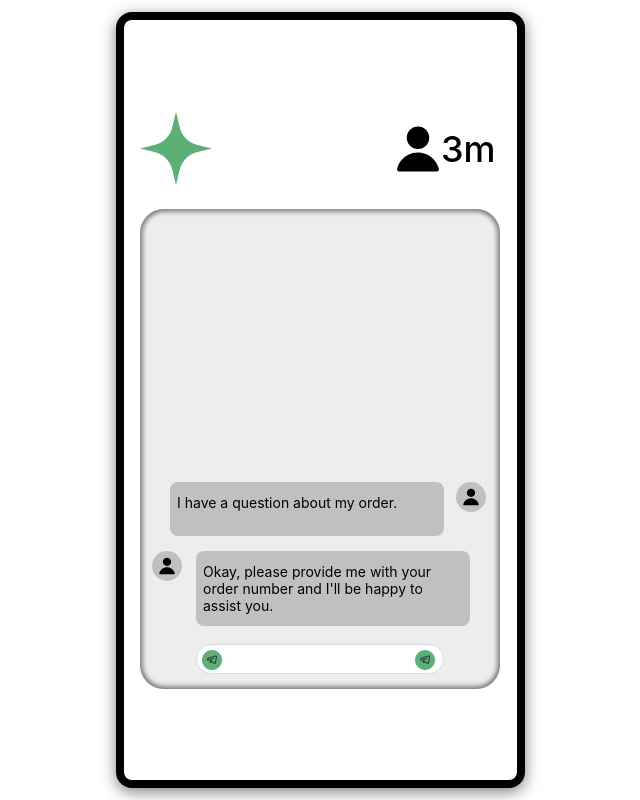
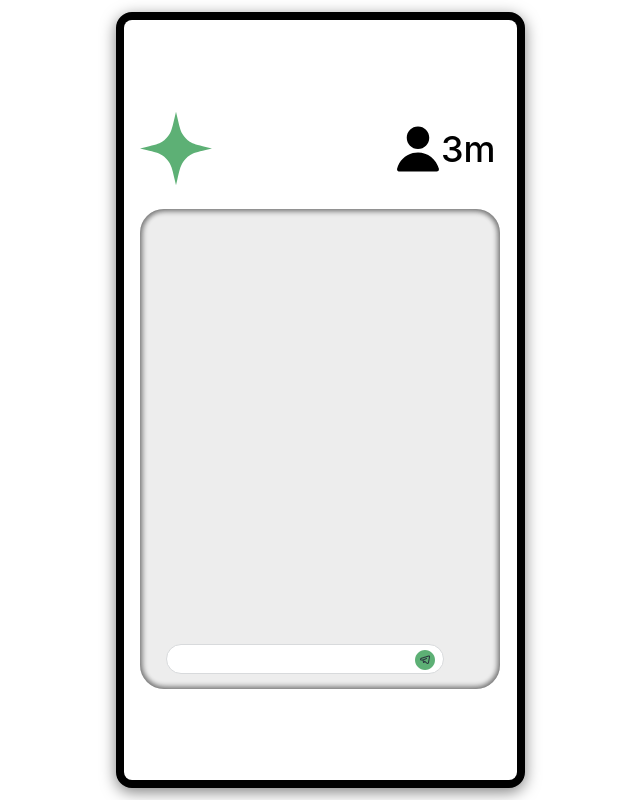
Before and after one commit to sunwoong00/Team6, a React (Create React App) app in the folder FE/: page /LLM in a window 1280 px wide. Shown: the whole page, without its empty margins (320-960 px from the left). Built offline with nearby package versions, Linux system fonts and the light colour scheme.

Commit message:
feat: update chatbox simultaneously

```diff
--- a/FE/src/component/Chatbox.tsx
+++ b/FE/src/component/Chatbox.tsx
@@ -1,7 +1,6 @@
 import React, { useState } from 'react';
 import './Chatbox.css';
 import ICON from '../icon/index';
-import Distance from './Distance';
 
 interface ChatMessageProps {
   message: string;
@@ -25,17 +24,19 @@ const ChatMessage: React.FC<ChatMessageProps> = ({ message, sender, isSender, av
   );
 };
 
-interface ChatBoxProps {
-  messages: ChatMessageProps[];
-}
-
-const ChatBox: React.FC<ChatBoxProps> = ({ messages }) => {
+const ChatBox: React.FC = () => {
   const [inputValue, setInputValue] = useState('');
+  const [messages, setMessages] = useState<ChatMessageProps[]>([]); // State for messages
 
   const handleSendMessage = () => {
     if (inputValue.trim()) {
-      console.log('Sending message:', inputValue);
-
+      const newMessage = {
+        message: inputValue,
+        sender: 'User',
+        isSender: true,
+        avatar: ICON.userProfileIcon,
+      };
+      setMessages([...messages, newMessage]); // Update messages state
       setInputValue(''); // Clear input after sending
     }
   };
@@ -54,13 +55,6 @@ const ChatBox: React.FC<ChatBoxProps> = ({ messages }) => {
           ))}
         </div>
         <div className="input-wrapper">
-                <button
-                    className="record-button"
-                    // onClick={handleVoiceRecord}
-                    aria-label="Send message"
-                >
-                    {ICON.arrowIcon()}
-                </button>
           <input
             type="text"
             value={inputValue}
@@ -78,7 +72,6 @@ const ChatBox: React.FC<ChatBoxProps> = ({ messages }) => {
         </div>
       </div>
     </div>
-
   );
 };
 
@@ -87,20 +80,23 @@ export default ChatBox;
 // import React, { useState } from 'react';
 // import './Chatbox.css';
 // import ICON from '../icon/index';
+// import Distance from './Distance';
 
 // interface ChatMessageProps {
 //   message: string;
 //   sender: string; // Keep this as required
 //   isSender: boolean;
-//   avatar: () => JSX.Element;
+//   avatar: () => JSX.Element; // Avatar is a function returning a JSX element
 // }
 
 // const ChatMessage: React.FC<ChatMessageProps> = ({ message, sender, isSender, avatar }) => {
 //   return (
 //     <div className={`chat-message ${isSender ? 'chat-message--sender' : ''}`}>
-//         <div className="chat-avatar">
-//             {avatar()}
+//       <div className="chat-avatar">
+//         <div className="avatar-background">
+//           {avatar()}
 //         </div>
+//       </div>
 //       <div className="chat-content">
 //         <p className="chat-text">{message}</p>
 //       </div>
@@ -113,32 +109,116 @@ export default ChatBox;
 // }
 
 // const ChatBox: React.FC<ChatBoxProps> = ({ messages }) => {
+//   const [message, setMessage] = useState('');
 //   const [inputValue, setInputValue] = useState('');
 
 //   const handleSendMessage = () => {
 //     if (inputValue.trim()) {
 //       console.log('Sending message:', inputValue);
+//       setMessage(inputValue);
 //       setInputValue(''); // Clear input after sending
 //     }
 //   };
 
 //   return (
-//     <div className="chat-box">
-//       <div className="chat-messages">
-//         {messages.map((message, index) => (
-//           <ChatMessage key={index} {...message} />
-//         ))}
-//       </div>
-//         <input
-//           type="text"
-//           value={inputValue}
-//           onChange={(e) => setInputValue(e.target.value)}
-//           onKeyDown={(e) => e.key === 'Enter' && handleSendMessage()}
-//           className="input-box"
-//         />
-//         <ICON.arrowIcon />
-//       </div>
+//     <div>
+//         <div className="flex">
+//             <ICON.logoIcon usecase='LLM' />
+//             <ICON.userIcon />
+//             <div className='meter'>3m</div>
+//         </div>
+//         <div className="chat-box">
+//             <div className="chat-messages">
+//                 {messages.map((message, index) => (
+//                 <ChatMessage key={index} {...message} />
+//                 ))}
+//             </div>
+//             <div className="input-wrapper">
+//                 <button
+//                     className="record-button"
+//                     // onClick={handleVoiceRecord}
+//                     aria-label="Send message"
+//                 >
+//                     {ICON.arrowIcon()}
+//                 </button>
+//                 <input
+//                     type="text"
+//                     value={inputValue}
+//                     onChange={(e) => setInputValue(e.target.value)}
+//                     onKeyDown={(e) => e.key === 'Enter' && handleSendMessage()}
+//                     className="input-box"
+//                 />
+//                 <button
+//                     className="send-button"
+//                     onClick={handleSendMessage}
+//                     aria-label="Send message"
+//                 >
+//                     {ICON.arrowIcon()}
+//                 </button>
+//             </div>
+//         </div>
+//     </div>
+
 //   );
 // };
 
 // export default ChatBox;
+
+// // import React, { useState } from 'react';
+// // import './Chatbox.css';
+// // import ICON from '../icon/index';
+
+// // interface ChatMessageProps {
+// //   message: string;
+// //   sender: string; // Keep this as required
+// //   isSender: boolean;
+// //   avatar: () => JSX.Element;
+// // }
+
+// // const ChatMessage: React.FC<ChatMessageProps> = ({ message, sender, isSender, avatar }) => {
+// //   return (
+// //     <div className={`chat-message ${isSender ? 'chat-message--sender' : ''}`}>
+// //         <div className="chat-avatar">
+// //             {avatar()}
+// //         </div>
+// //       <div className="chat-content">
+// //         <p className="chat-text">{message}</p>
+// //       </div>
+// //     </div>
+// //   );
+// // };
+
+// // interface ChatBoxProps {
+// //   messages: ChatMessageProps[];
+// // }
+
+// // const ChatBox: React.FC<ChatBoxProps> = ({ messages }) => {
+// //   const [inputValue, setInputValue] = useState('');
+
+// //   const handleSendMessage = () => {
+// //     if (inputValue.trim()) {
+// //       console.log('Sending message:', inputValue);
+// //       setInputValue(''); // Clear input after sending
+// //     }
+// //   };
+
+// //   return (
+// //     <div className="chat-box">
+// //       <div className="chat-messages">
+// //         {messages.map((message, index) => (
+// //           <ChatMessage key={index} {...message} />
+// //         ))}
+// //       </div>
+// //         <input
+// //           type="text"
+// //           value={inputValue}
+// //           onChange={(e) => setInputValue(e.target.value)}
+// //           onKeyDown={(e) => e.key === 'Enter' && handleSendMessage()}
+// //           className="input-box"
+// //         />
+// //         <ICON.arrowIcon />
+// //       </div>
+// //   );
+// // };
+
+// // export default ChatBox;
--- a/FE/src/page/LLM.tsx
+++ b/FE/src/page/LLM.tsx
@@ -4,36 +4,56 @@ import ChatBox from "../component/Chatbox";
 import ICON from "../icon";
 import "./LLM.css";
 
-// Mock data for messages
-const messages = [
-    {
-        message: 'I have a question about my order.',
-        sender: 'User', // Add sender property
-        isSender: true,
-        avatar: ICON.userProfileIcon,
-    },
-    {
-        message: "Okay, please provide me with your order number and I'll be happy to assist you.",
-        sender: 'Support', // Add sender property
-        isSender: false,
-        avatar: ICON.userProfileIcon,
-    },
-];
-
 function ChatBoxPage() {
     const navigate = useNavigate();
-
-    const handleStartClick = () => {
-        navigate("/logIn");
-    };
 
     return (
         <div className="app-frame">
             <div className="llm-page">
-                <ChatBox messages={messages} />
+                <ChatBox />
             </div>
         </div>
     );
 }
 
 export default ChatBoxPage;
+
+// import React from "react";
+// import { useNavigate } from "react-router-dom";
+// import ChatBox from "../component/Chatbox";
+// import ICON from "../icon";
+// import "./LLM.css";
+
+// // Mock data for messages
+// const messages = [
+//     {
+//         message: 'I have a question about my order.',
+//         sender: 'User', // Add sender property
+//         isSender: true,
+//         avatar: ICON.userProfileIcon,
+//     },
+//     {
+//         message: "Okay, please provide me with your order number and I'll be happy to assist you.",
+//         sender: 'Support', // Add sender property
+//         isSender: false,
+//         avatar: ICON.userProfileIcon,
+//     },
+// ];
+
+// function ChatBoxPage() {
+//     const navigate = useNavigate();
+
+//     const handleStartClick = () => {
+//         navigate("/logIn");
+//     };
+
+//     return (
+//         <div className="app-frame">
+//             <div className="llm-page">
+//                 <ChatBox messages={messages} />
+//             </div>
+//         </div>
+//     );
+// }
+
+// export default ChatBoxPage;
```
Lines whose indentation alone changed are shown as unchanged.
